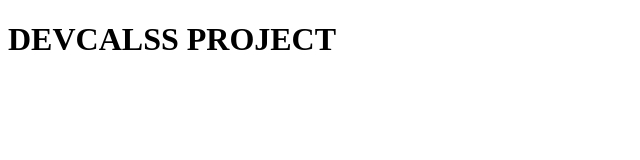
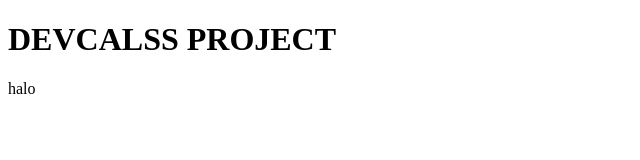
Before and after one commit to Abdi-01/git-simple, a plain HTML site: page index.html in a window 1280 px wide. Shown: the full height of the page, 0-640 px from the left. Drawn offline with Linux system fonts and the light colour scheme.

Commit message:
coba ganti

```diff
--- a/index.html
+++ b/index.html
@@ -10,5 +10,7 @@
     <div>
         <h1>DEVCALSS PROJECT</h1>
     </div>
+    <!-- perubahan -->
+    <p>halo</p>
 </body>
 </html>
```
